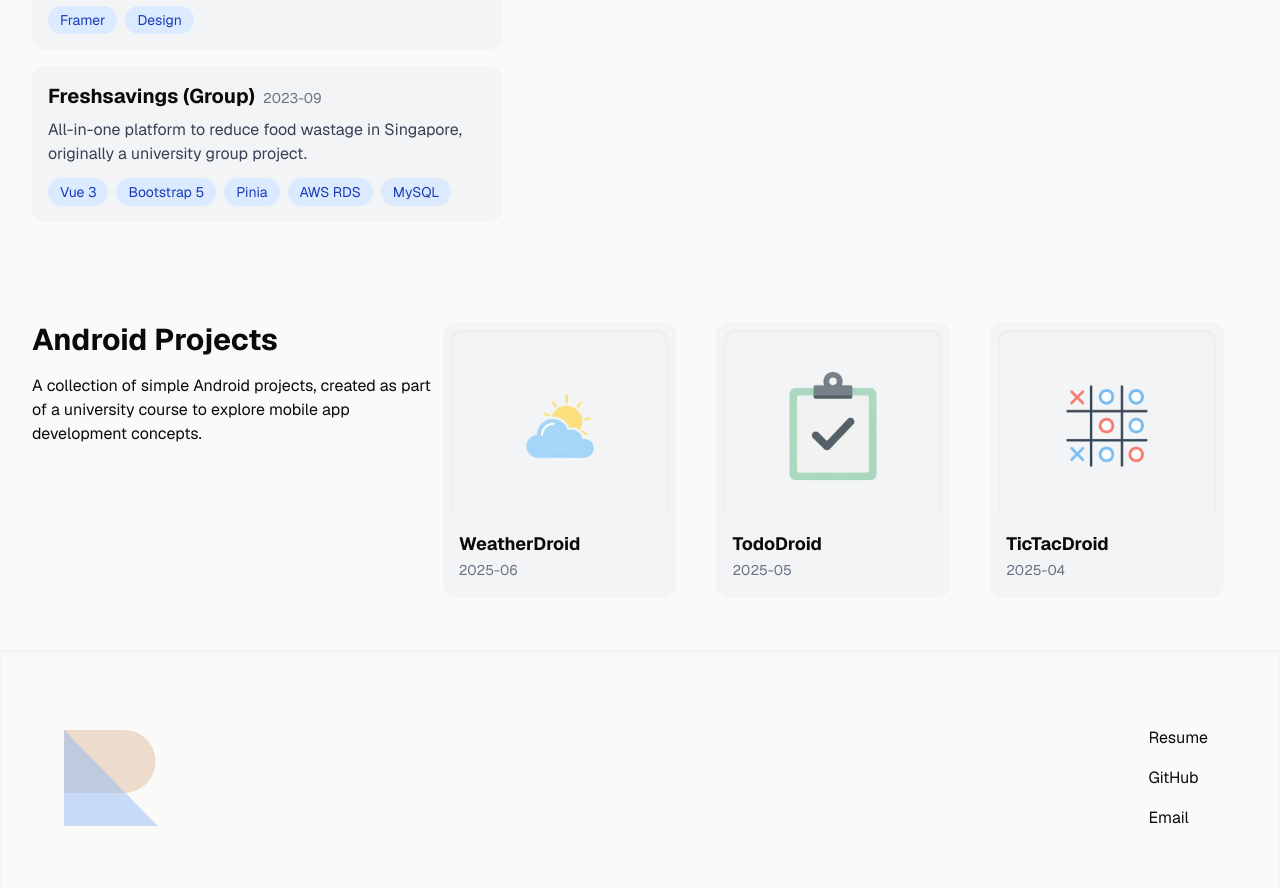
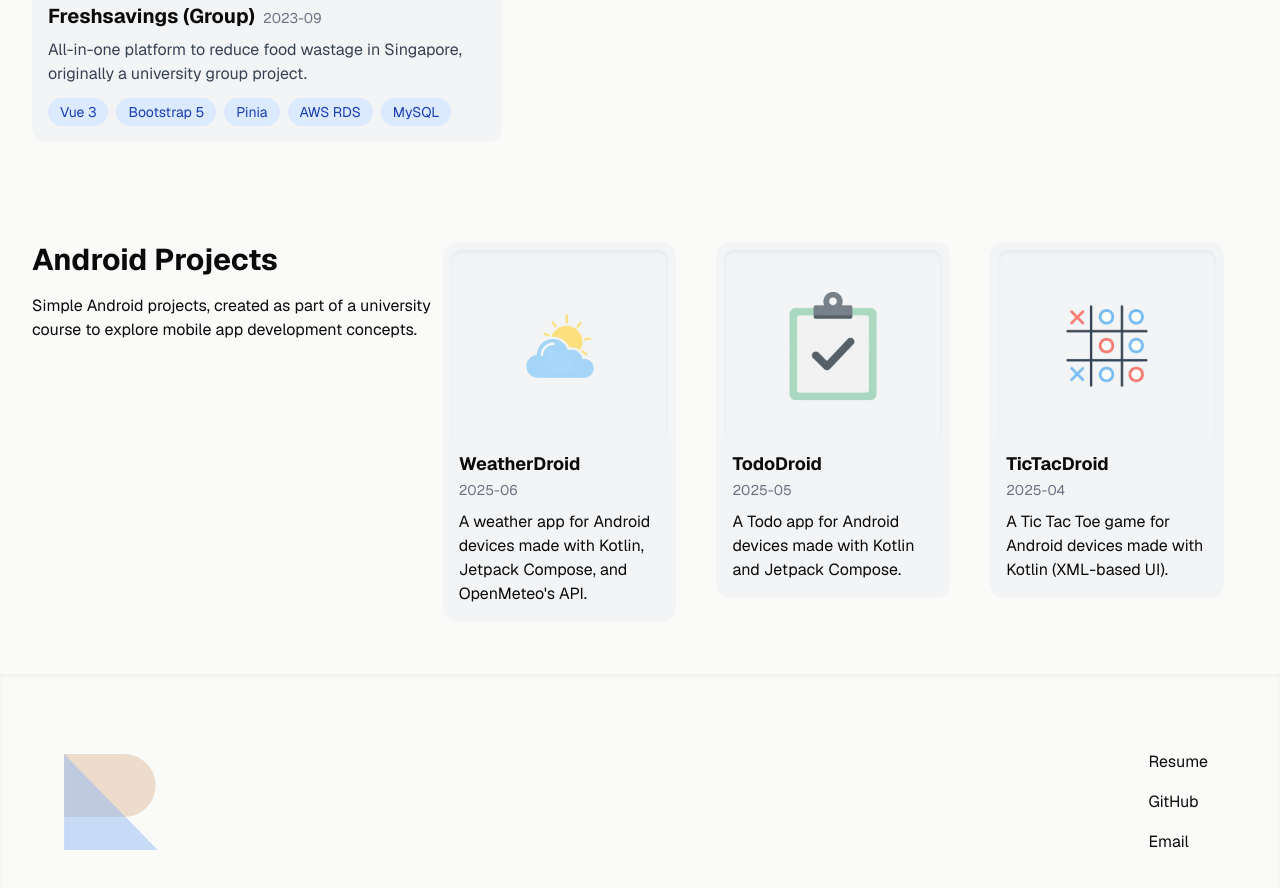
Before and after one commit to r4yfon/r4yfon.github.io, a Gatsby site: page / in a window 1280 px wide. Shown: the part 1382-2270 px from the top of the page. Built offline with nearby package versions, Linux system fonts and the light colour scheme; Gatsby itself is replaced by a stand-in of ours; some packages are replaced by stand-ins of ours.

Commit message:
minor fix

```diff
--- a/src/components/android-projects.tsx
+++ b/src/components/android-projects.tsx
@@ -7,6 +7,18 @@ import {
 } from "@/components/ui/carousel";
 import { graphql, Link, useStaticQuery } from "gatsby";
 import React from "react";
+
+type Project = {
+  frontmatter: {
+    slug: string;
+    title: string;
+    date: string;
+    description: string;
+  };
+  internal: {
+    contentFilePath: string;
+  };
+};
 
 const AndroidProjects: React.FC = () => {
   const androidProjects = useStaticQuery(graphql`
@@ -40,8 +52,8 @@ const AndroidProjects: React.FC = () => {
         <div className="lg:flex-1/3 mb-8 lg:mb-0">
           <h2>Android Projects</h2>
           <p>
-            A collection of simple Android projects, created as part of a
-            university course to explore mobile app development concepts.
+            Simple Android projects, created as part of a university course to
+            explore mobile app development concepts.
           </p>
         </div>
         <Carousel className="relative lg:flex-2/3">
@@ -50,9 +62,9 @@ const AndroidProjects: React.FC = () => {
             <CarouselNext className="static translate-0" />
           </div>
           <CarouselContent className="flex">
-            {androidProjects.map((project) => (
+            {androidProjects.map((project: Project) => (
               <CarouselItem
-                key={project.title}
+                key={project.frontmatter.slug}
                 className="
                 basis-full
                 sm:basis-1/2
@@ -74,6 +86,7 @@ const AndroidProjects: React.FC = () => {
                     <span className="text-sm text-gray-500">
                       {project.frontmatter.date}
                     </span>
+                    <p className="mt-2">{project.frontmatter.description}</p>
                   </div>
                 </Link>
               </CarouselItem>
--- a/src/components/hero.tsx
+++ b/src/components/hero.tsx
@@ -4,7 +4,7 @@ import React from "react";
 
 const Hero: React.FC = () => {
   return (
-    <section className="min-h-[70vh] flex items-center justify-center px-4 sm:px-6 lg:px-8">
+    <section className="min-h-[60vh] flex items-center justify-center px-4 sm:px-6 lg:px-8">
       <div className="max-w-4xl w-full">
         <div className="text-left">
           <h3 className="text-2xl sm:text-3xl lg:text-4xl mb-4 font-caprasimo">
@@ -41,7 +41,7 @@ const Hero: React.FC = () => {
                   <path d="M22 6l-10 7L2 6"></path>
                   <title>Send me an email!</title>
                 </svg>
-                Get in Touch
+                Get in Touch!
               </a>
             </Button>
 
--- a/src/docs/android-projects/tic-tac-droid.mdx
+++ b/src/docs/android-projects/tic-tac-droid.mdx
@@ -2,7 +2,7 @@
 title: TicTacDroid
 slug: tic-tac-droid
 date: 2025-04
-description: A Tic Tac Toe game for Android devices made with Kotlin.
+description: A Tic Tac Toe game for Android devices made with Kotlin (XML-based UI).
 website: GitHub
 url: https://github.com/r4yfon/tic-tac-droid
 ---
--- a/src/docs/android-projects/weatherdroid.mdx
+++ b/src/docs/android-projects/weatherdroid.mdx
@@ -2,7 +2,7 @@
 title: WeatherDroid
 slug: weatherdroid
 date: 2025-06
-description: A weather app for Android devices made with Kotlin and Jetpack Compose.
+description: A weather app for Android devices made with Kotlin, Jetpack Compose, and OpenMeteo's API.
 website: GitHub
 url: https://github.com/r4yfon/weatherdroid
 ---
```
